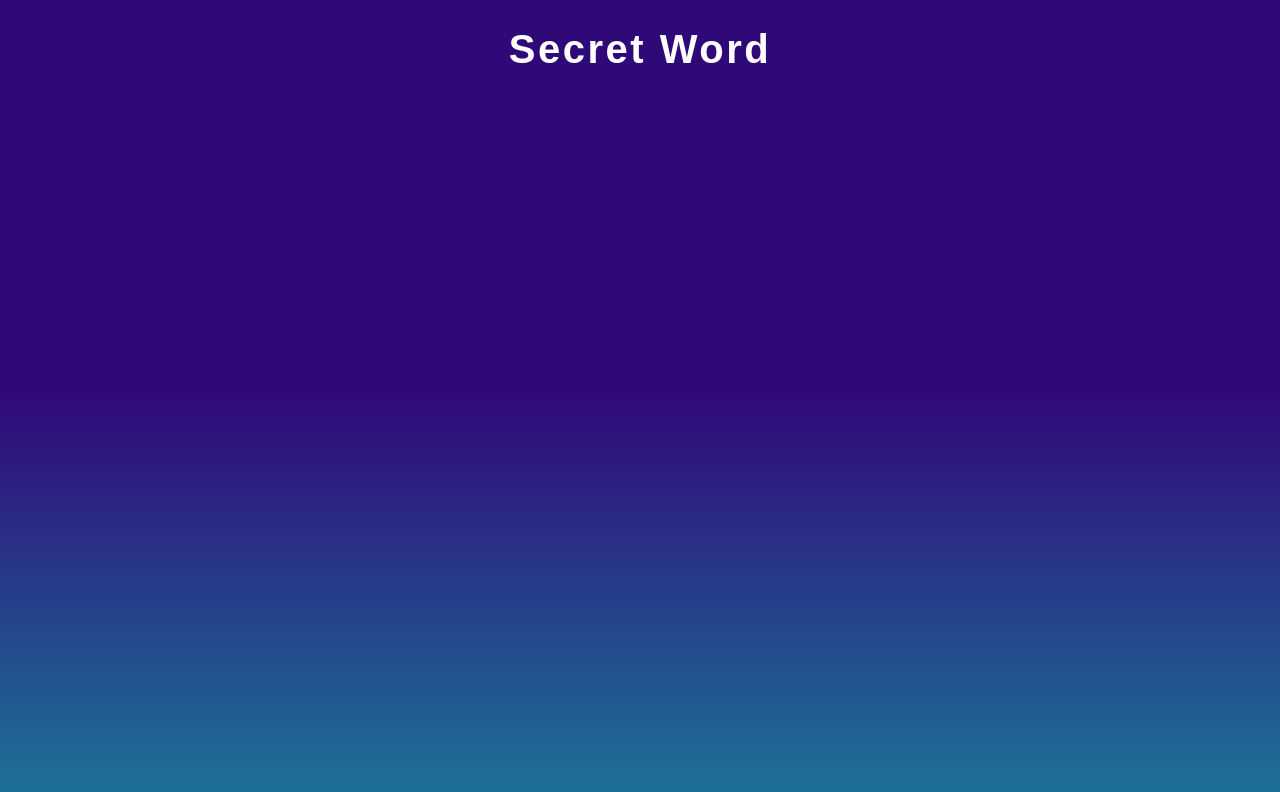
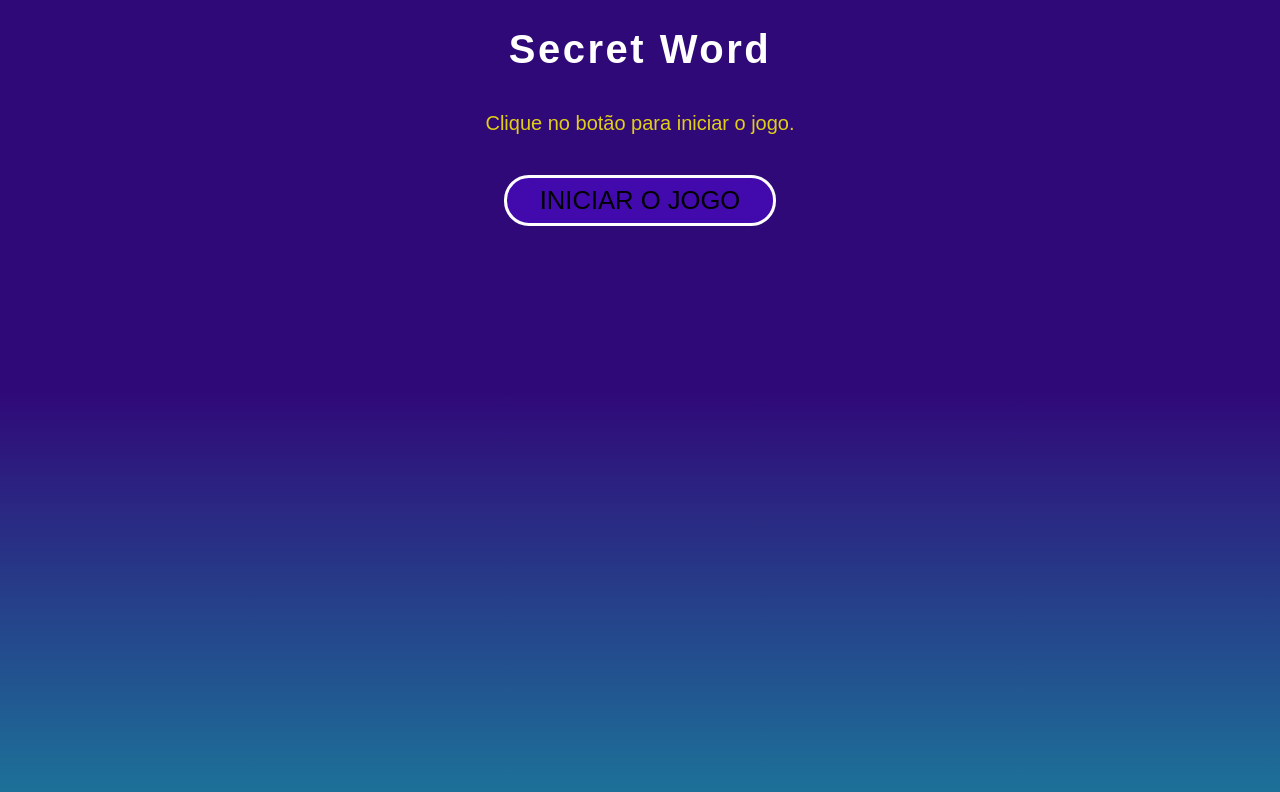
Before and after one commit to AndersonCamposs/secret_word, a React (Vite) app: page / in a window 1280 px wide. Shown: the top 792 px of the page. Built offline with nearby package versions, Linux system fonts and the light colour scheme.

Commit message:
Criando e estilizando o componente da tela inicial

```diff
--- a/src/App.jsx
+++ b/src/App.jsx
@@ -1,10 +1,12 @@
+//Component imports
+import StartScreen from './components/StartScreen'
 //Style imports
 import './App.css'
 
 function App() {
   return (
     <div className='App'>
-      <h1>Secret Word</h1>
+      <StartScreen/>
     </div>
   )
 }
--- /dev/null
+++ b/src/components/StartScreen.css
@@ -0,0 +1,9 @@
+.start-screen {
+    display: block;
+}
+
+.start-screen p {
+    color: rgba(228, 210, 19, 0.986);
+    font-size: 20px;
+    margin: 40px;
+}
--- /dev/null
+++ b/src/components/StartScreen.jsx
@@ -0,0 +1,13 @@
+import './StartScreen.css';
+
+const StartScreen = () => {
+  return (
+    <div className='start-screen'>
+        <h1>Secret Word</h1>
+        <p>Clique no botão para iniciar o jogo.</p>
+        <button>Iniciar o jogo</button>
+    </div>
+  )
+}
+
+export default StartScreen
--- a/src/index.css
+++ b/src/index.css
@@ -19,3 +19,21 @@ h1 {
     letter-spacing: 2.5px;
     font-size: 2.5em;
 }
+
+button {
+    height: 2em;
+    width: 70%;
+    font-size: 1.6em;
+    border-radius: 25px;
+    border: 3px solid #fff;
+    padding: 5px;
+    text-transform: uppercase;
+    transition: .8s;
+    background: rgb(66, 9, 173);
+}
+
+button:hover {
+    cursor: pointer;
+    background: rgb(33, 5, 87);
+    color: #fff
+}
```
